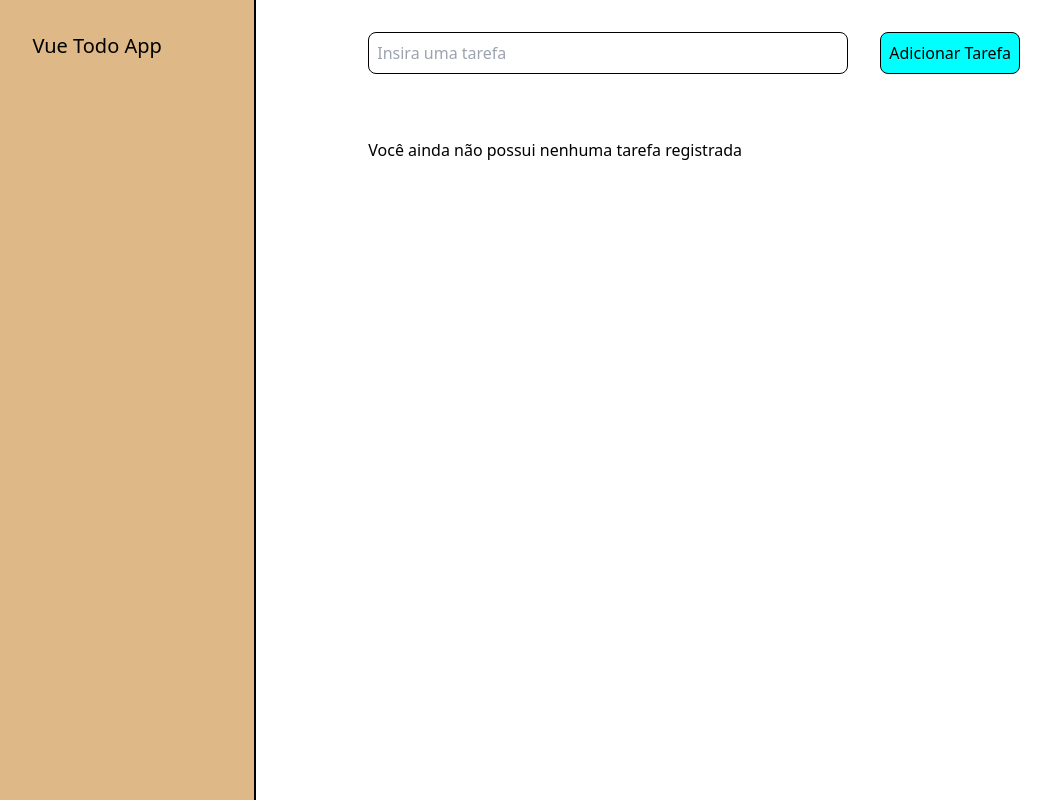
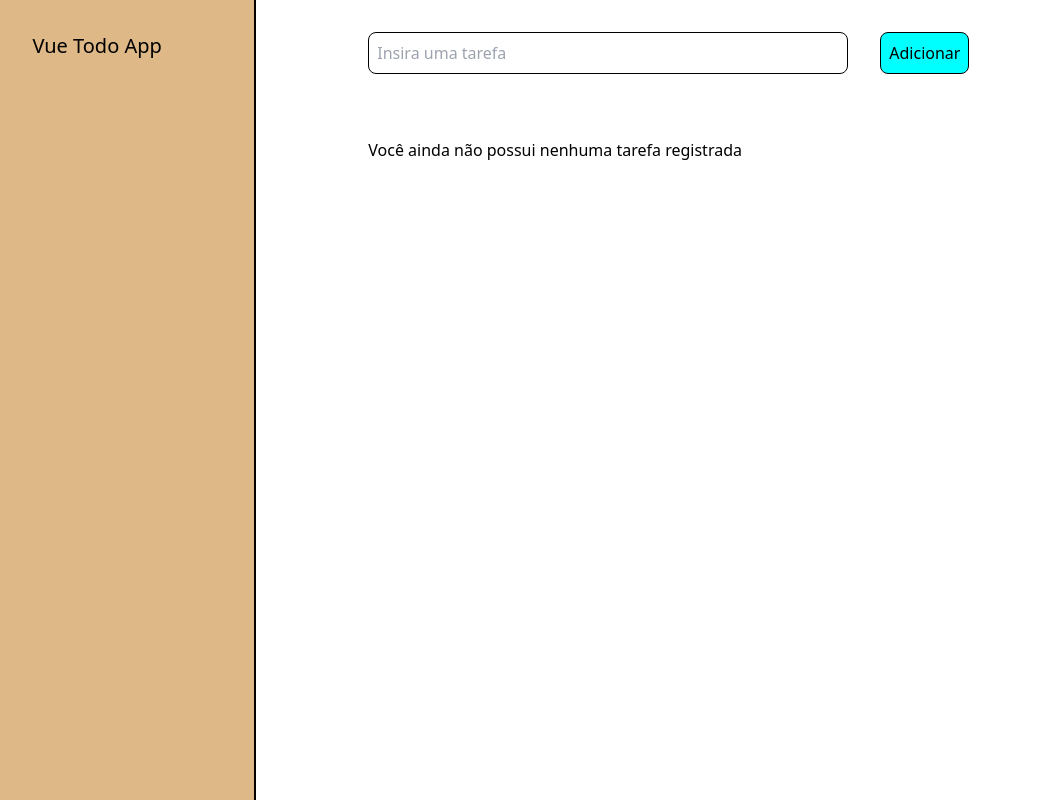
Before and after one commit to meiraa13/vue_todolist, a Vue app: page / in a window 1280 px wide. Shown: the whole page, without its empty margins (60-1111 px from the left). Built offline with nearby package versions, Linux system fonts and the light colour scheme.

Commit message:
feat: add emit events and local storage persistence

```diff
--- a/src/App.vue
+++ b/src/App.vue
@@ -1,13 +1,3 @@
-<template>
-<main>
-  <Sidebar />
-  <Dashboard />
-</main>
-
-
-</template>
-
-
 <script lang="ts">
 import { defineComponent } from 'vue';
 import Sidebar from './components/Sidebar.vue';
@@ -21,8 +11,16 @@ export default defineComponent({
 
   }
 })
+</script>
 
-</script>
+<template>
+
+<main>
+  <Sidebar />
+  <Dashboard />
+</main>
+
+</template>
 
 
 <style>
--- a/src/components/Dashboard.vue
+++ b/src/components/Dashboard.vue
@@ -1,43 +1,50 @@
-<template>
-    <div class="div-dashboard">
-        <form @submit.prevent="addTask()">
-            <input v-model="task" placeholder="Insira uma tarefa" />
-            <button>Adicionar Tarefa</button>
-        </form>
-        <TasksList :tasks="tasks" />
-    </div>
-
-</template>
-
-
 <script lang="ts">
 import { defineComponent } from 'vue';
-import SearchBar from './SearchBar.vue';
+import InputBar from './InputBar.vue';
 import TasksList from './TasksList.vue';
-
-
 
 export default defineComponent({
     name:"Dashboard",
     components:{
-    SearchBar,
-    TasksList
-    },
+    InputBar,
+    TasksList,
+},
     data(){
         return{
-            task:"",
             tasks:[] as string[],
         }
     },
     methods:{
-        addTask(){
-            this.tasks.push(this.task)
-            this.task = ""
-            console.log(this.tasks)
+        addTask(task:string){
+            this.tasks.push(task)
+            localStorage.setItem("@Tasks", JSON.stringify(this.tasks))
+
+        },
+        deleteTask(indexFrom:number){
+            const newArr = this.tasks.filter((task, index)=> index !== indexFrom)
+            this.tasks = newArr
+            localStorage.setItem("@Tasks",JSON.stringify(this.tasks))
+
+        }
+    },
+    mounted(){
+        const localTasks = localStorage.getItem("@Tasks")
+        if(localTasks){
+            this.tasks = JSON.parse(localTasks)
         }
     }
 })
 </script>
+
+
+<template>
+
+   <div class="div-dashboard">
+        <InputBar @submitTask="addTask" />
+        <TasksList :tasks="tasks" @delete="deleteTask" />
+    </div>
+
+</template>
 
 <style scoped>
 .div-dashboard {
@@ -45,27 +52,7 @@ export default defineComponent({
     padding: 2rem;
     display: flex;
     flex-direction: column;
-
     gap: 4rem;
 }
 
-form {
-    display: flex;
-    gap: 2rem;
-}
-
-input {
-    border: 1px solid;
-    border-radius: 0.5rem;
-    padding: 0.5rem;
-    width: 30rem;
-}
-
-button {
-    background-color: aqua;
-    border: 1px solid;
-    border-radius: 0.5rem;
-    padding: 0.5rem;
-}
-
 </style>
--- /dev/null
+++ b/src/components/InputBar.vue
@@ -0,0 +1,57 @@
+<script lang="ts">
+import { defineComponent } from 'vue';
+
+
+export default defineComponent({
+    name:"InputBar",
+
+    data(){
+      return {
+        task:""
+      }
+    },
+    methods:{
+      emitSubmitForm(){
+        this.$emit('submitTask', this.task)
+        this.task = ""
+
+      }
+    },
+    emits:['submitTask']
+
+})
+</script>
+
+
+<template>
+  <form @submit.prevent="emitSubmitForm()">
+    <input  v-model="task" placeholder="Insira uma tarefa" />
+    <button>Adicionar</button>
+  </form>
+
+
+</template>
+
+
+<style scoped>
+
+form {
+    display: flex;
+    gap: 2rem;
+}
+
+input {
+    border: 1px solid;
+    border-radius: 0.5rem;
+    padding: 0.5rem;
+    width: 30rem;
+}
+
+button {
+    background-color: aqua;
+    border: 1px solid;
+    border-radius: 0.5rem;
+    padding: 0.5rem;
+}
+
+</style>
--- a/src/components/SearchBar.vue
+++ /dev/null
@@ -1,32 +0,0 @@
-<template>
-  <form>
-    <input v-model="task" placeholder="Insira uma tarefa" />
-    <button>Adicionar</button>
-  </form>
-
-
-</template>
-
-
-<script lang="ts">
-import { defineComponent } from 'vue';
-
-
-export default defineComponent({
-    name:"SearchBar",
-    props:{
-        task:String,
-    }
-
-
-
-
-})
-
-
-</script>
-
-<style scoped>
-
-
-</style>
--- a/src/components/Sidebar.vue
+++ b/src/components/Sidebar.vue
@@ -1,3 +1,12 @@
+<script lang="ts">
+import { defineComponent } from 'vue';
+export default defineComponent({
+    name:"Sidebar",
+
+})
+</script>
+
+
 <template>
     <aside>
         <h1 class="text-xl" >Vue Todo App</h1>
@@ -5,15 +14,6 @@
 
 </template>
 
-
-<script lang="ts">
-import { defineComponent } from 'vue';
-export default defineComponent({
-    name:"Sidebar",
-
-})
-
-</script>
 
 <style scoped>
 
--- a/src/components/TasksList.vue
+++ b/src/components/TasksList.vue
@@ -1,31 +1,44 @@
-<template>
-    <div>
-        <p v-if="tasks.length==0">Você ainda não possui nenhuma tarefa registrada</p>
-        <ul v-else>
-            <li v-for="(item, index) in tasks" :key="index">{{ item }}</li>
-        </ul>
-    </div>
-</template>
-
-
-
 <script lang="ts">
 import { defineComponent } from 'vue';
 
 export default defineComponent({
     name:"TasksList",
-    props:["tasks"]
+    props:["tasks"],
+    methods:{
+        emitDelete(indexFrom:number){
+            this.$emit('delete',indexFrom)
+
+        }
+    },
+    emits:['delete']
 })
+</script>
 
+<template>
+    <div>
+        <p v-if="tasks.length==0">Você ainda não possui nenhuma tarefa registrada</p>
+        <ul v-else>
+            <li v-for="(task, index) in tasks" :key="index">
+                <p>{{ task }}</p>
+                <button @click="emitDelete(index)" >deletar</button>
+            </li>
+        </ul>
+    </div>
+</template>
 
-</script>
 
 <style scoped>
 
 li {
     list-style: square;
     padding: 0.5rem;
+    display: flex;
+    gap: 1rem;
 
+}
+
+button {
+    border: 1px solid;
 }
 
 
```
